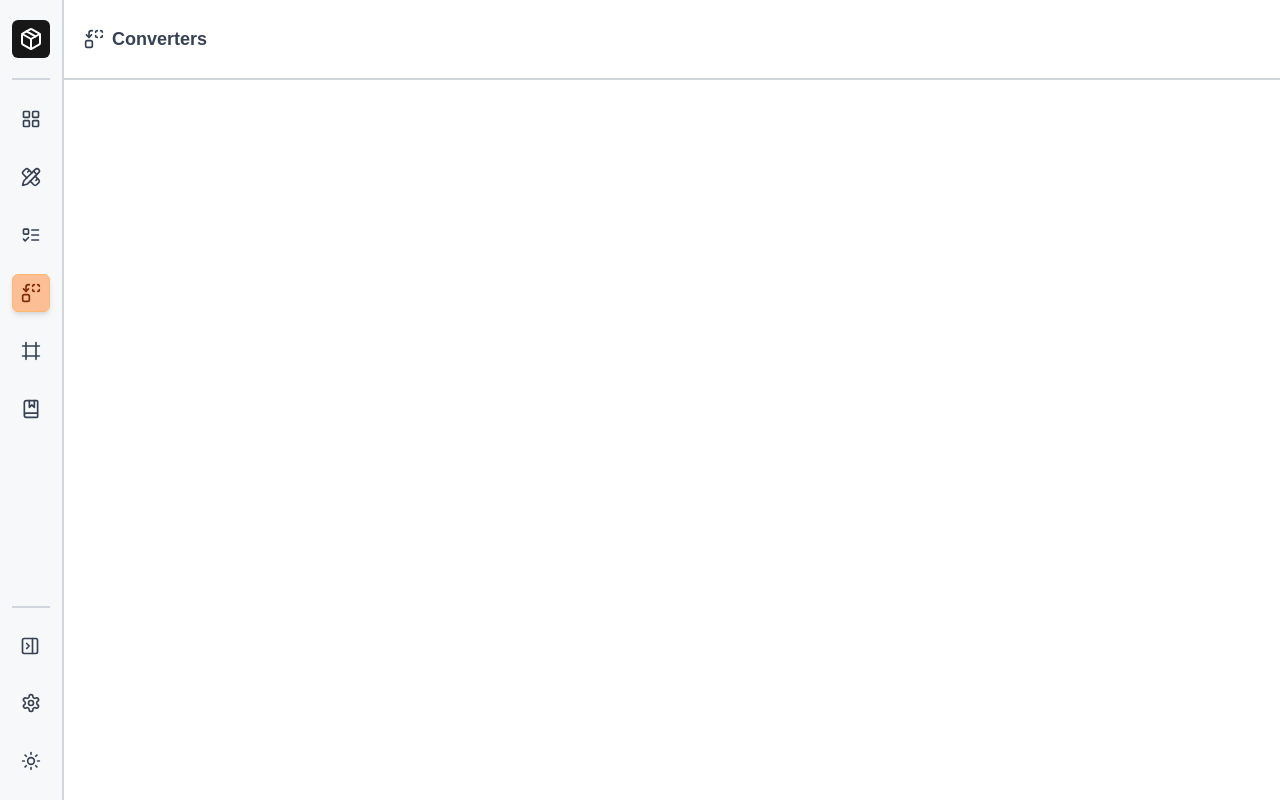
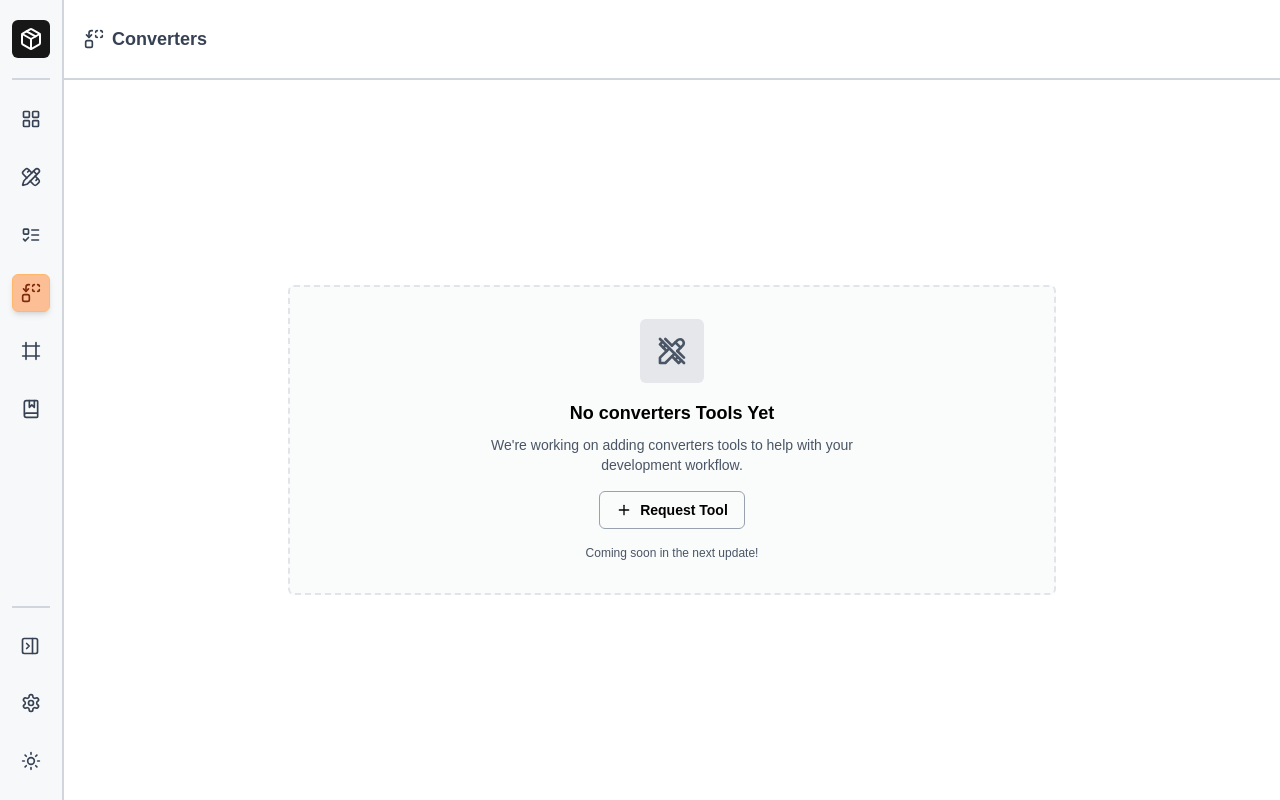
Before and after one commit to Alexrsnchz/toolsyde-web, a React (Vite) app: page /toolbox/converters in a window 1280 px wide. Built offline with nearby package versions, Linux system fonts and the light colour scheme.

Commit message:
feat: Add NoToolsMessage for categories without tools

```diff
--- /dev/null
+++ b/src/components/toolbox/NoToolsMessage.tsx
@@ -0,0 +1,28 @@
+import { PlusIcon, ToolsOff } from '@icons/Icons'
+
+export default function NoToolsMessage({ category }: { category: string }) {
+  return (
+    <div className="flex items-center justify-center max-w-3xl mx-auto h-full">
+      <article className="border-2 border-dashed border-gray-300/60 bg-gray-100/40 rounded-md w-full">
+        <div className="flex flex-col items-center justify-center py-8 px-4 text-center">
+          <div className="p-4 rounded-md bg-gray-200 mb-4">
+            <ToolsOff className="h-8 w-8 text-gray-600" />
+          </div>
+          <h3 className="font-semibold text-lg mb-2">
+            No {category} Tools Yet
+          </h3>
+          <p className="text-sm text-gray-600 mb-4 max-w-sm">
+            {`We're working on adding ${category} tools to help with your development workflow.`}
+          </p>
+          <button className="flex items-center gap-2 text-sm px-4 py-2 border border-gray-400 rounded-md hover:cursor-pointer font-semibold">
+            <PlusIcon className="size-4" />
+            Request Tool
+          </button>
+          <div className="mt-4 text-gray-600 text-xs">
+            Coming soon in the next update!
+          </div>
+        </div>
+      </article>
+    </div>
+  )
+}
--- a/src/pages/ToolboxCategory.tsx
+++ b/src/pages/ToolboxCategory.tsx
@@ -1,10 +1,21 @@
+import { useEffect } from 'react'
+import { useNavigate, useParams } from 'react-router'
 import ToolCard from '@components/toolbox/ToolCard'
+import NoToolsMessage from '@components/toolbox/NoToolsMessage'
 import { getToolCategory } from '@data/categoriesData'
 import { toolsData } from '@data/toolsData'
-import { useParams } from 'react-router'
 
 export default function ToolboxCategory() {
   const { category } = useParams()
+  const navigate = useNavigate()
+
+  useEffect(() => {
+    if (!category) {
+      navigate('/toolbox')
+    }
+  }, [category, navigate])
+
+  if (!category) return null
 
   const categoryTools = toolsData.filter((tool) => {
     const toolCategory = getToolCategory(tool.category)
@@ -16,11 +27,13 @@ export default function ToolboxCategory() {
     return toolCategory.slug === category
   })
 
-  return (
+  return categoryTools.length > 0 ? (
     <div className="grid grid-cols-1 md:grid-cols-2 gap-6">
       {categoryTools.map((tool, index) => (
         <ToolCard key={index} {...tool} />
       ))}
     </div>
+  ) : (
+    <NoToolsMessage category={category} />
   )
 }
```
